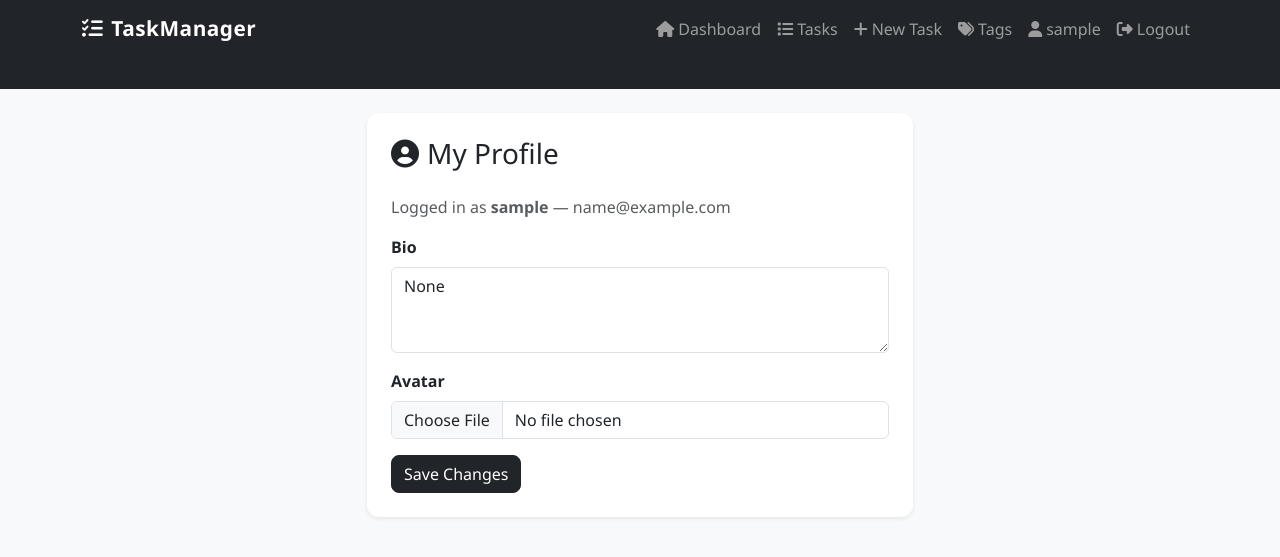
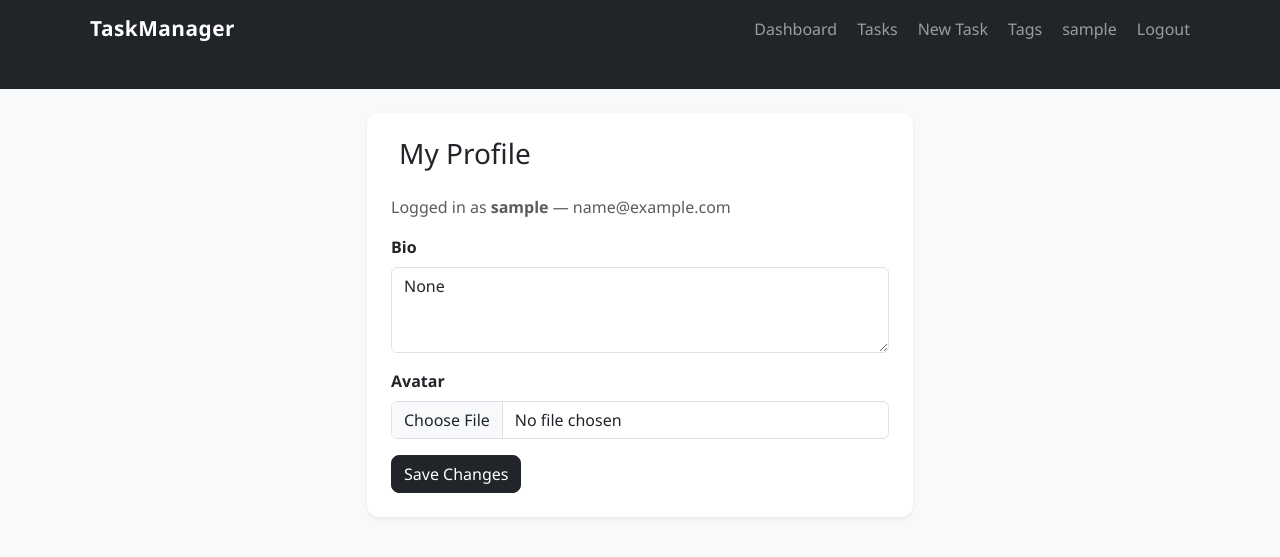
Before and after one commit to 00015775/taskmanager, a Django app: page /accounts/profile/ in a window 1280 px wide. Shown: the top 557 px of the page. Run offline with Django 4.2, Linux system fonts and the light colour scheme; the visitor is signed in with stand-in values (Sample User, id 1).

Commit message:
test: change logo again, should work

```diff
--- a/templates/base.html
+++ b/templates/base.html
@@ -5,7 +5,7 @@
     <meta name="viewport" content="width=device-width, initial-scale=1.0">
     <title>{% block title %}TaskManager{% endblock %}</title>
     <link href="https://cdn.jsdelivr.net/npm/bootstrap@5.3.0/dist/css/bootstrap.min.css" rel="stylesheet">
-    <link href="https://cdnjs.cloudflare.com/ajax/libs/font-awesome/6.4.0/css/all.min.css" rel="stylesheet">
+    {% comment %} <link href="https://cdnjs.cloudflare.com/ajax/libs/font-awesome/6.4.0/css/all.min.css" rel="stylesheet"> {% endcomment %}
     {% load static %}
     <link rel="stylesheet" href="{% static 'css/main.css' %}">
 </head>
```
